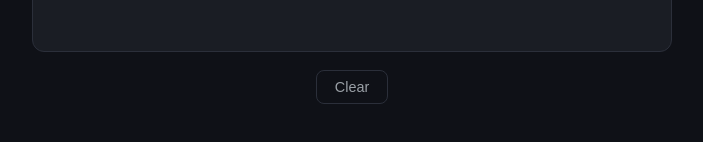
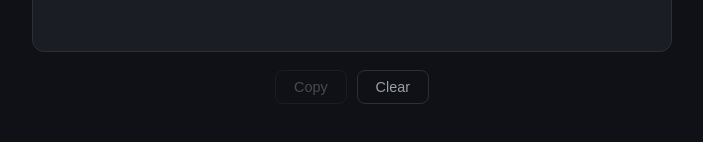
Before and after one commit to LokajithPT/mytutor, a React (Vite) app: page / in a window 1280 px wide. Shown: the part 516-658 px from the top of the page, without its empty margins (288-991 px from the left). Built offline with nearby package versions, Linux system fonts and the light colour scheme.

Commit message:
Refinements: re-enable punctuation/casing checks (Whisper emits them), caret auto-scroll, WPM+timer, copy button

```diff
--- a/src/App.jsx
+++ b/src/App.jsx
@@ -13,6 +13,7 @@ export default function App() {
 
   const [matches, setMatches] = useState([])
   const [grammarState, setGrammarState] = useState('idle') // idle | checking | error
+  const [copied, setCopied] = useState(false)
   const abortRef = useRef(null)
 
   // Grammar check runs on the finalized transcript (debounced), in Dictate
@@ -144,13 +145,26 @@ export default function App() {
             </section>
           )}
 
-          <button
-            className="clear"
-            onClick={asr.reset}
-            disabled={listening}
-          >
-            Clear
-          </button>
+          <div className="actions">
+            <button
+              className="clear"
+              onClick={async () => {
+                try {
+                  await navigator.clipboard.writeText(transcript)
+                  setCopied(true)
+                  setTimeout(() => setCopied(false), 1500)
+                } catch {
+                  /* clipboard unavailable */
+                }
+              }}
+              disabled={!transcript || listening}
+            >
+              {copied ? 'Copied!' : 'Copy'}
+            </button>
+            <button className="clear" onClick={asr.reset} disabled={listening}>
+              Clear
+            </button>
+          </div>
         </>
       ) : (
         <ReadingTest {...asr} />
--- a/src/components/ReadingTest.jsx
+++ b/src/components/ReadingTest.jsx
@@ -1,4 +1,4 @@
-import { useMemo, useState } from 'react'
+import { useEffect, useMemo, useRef, useState } from 'react'
 import MicButton from './MicButton'
 import { alignSpoken, tokenize } from '../lib/align'
 
@@ -19,6 +19,8 @@ export default function ReadingTest({
 }) {
   const [text, setText] = useState(SELF_INTRO)
   const [phase, setPhase] = useState('setup') // setup | running | done
+  const [elapsed, setElapsed] = useState(0)
+  const textBoxRef = useRef(null)
 
   const words = useMemo(() => tokenize(text), [text])
 
@@ -27,15 +29,37 @@ export default function ReadingTest({
     return alignSpoken(spoken, words, { finalize: phase === 'done' })
   }, [transcript, words, phase])
 
+  // Keep the word being read in view.
+  useEffect(() => {
+    const box = textBoxRef.current
+    if (!box) return
+    const el = box.querySelector('[data-current="true"]')
+    if (!el) return
+    box.scrollTo({
+      top: Math.max(0, el.offsetTop - box.clientHeight / 2),
+      behavior: 'smooth',
+    })
+  }, [pointer])
+
+  // Reading timer.
+  useEffect(() => {
+    if (phase !== 'running') return
+    const id = setInterval(() => setElapsed((s) => s + 1), 1000)
+    return () => clearInterval(id)
+  }, [phase])
+
   const correctCount = status.filter((s) => s === 'correct').length
   const missedCount = status.filter(
     (s) => s === 'missed' || s === 'incorrect',
   ).length
   const accuracy =
     words.length > 0 ? Math.round((correctCount / words.length) * 100) : 0
+  const wpm = elapsed >= 5 ? Math.round((correctCount / elapsed) * 60) : null
+  const clock = `${Math.floor(elapsed / 60)}:${String(elapsed % 60).padStart(2, '0')}`
 
   function begin() {
     if (!text.trim()) return
+    setElapsed(0)
     setPhase('running')
     start()
   }
@@ -117,12 +141,21 @@ export default function ReadingTest({
                 <span className="stat-bad">{missedCount} wrong/skipped</span>
               </>
             )}
+            <span className="stat-sep">·</span>
+            <span className="stat-dim">{clock}</span>
+            {wpm != null && (
+              <>
+                <span className="stat-sep">·</span>
+                <span className="stat-dim">{wpm} wpm</span>
+              </>
+            )}
           </div>
 
-          <div className="reading-text" aria-live="polite">
+          <div className="reading-text" ref={textBoxRef} aria-live="polite">
             {words.map((word, i) => (
               <span key={i}>
                 <span
+                  data-current={i === pointer && phase === 'running'}
                   className={`rw ${status[i]} ${
                     i === pointer && phase === 'running' ? 'current' : ''
                   }`}
--- a/src/index.css
+++ b/src/index.css
@@ -93,6 +93,11 @@ body {
 .clear:disabled {
   opacity: 0.4;
   cursor: not-allowed;
+}
+
+.actions {
+  display: flex;
+  gap: 10px;
 }
 
 .card.unsupported {
@@ -269,6 +274,7 @@ body {
 
 /* The paragraph, word by word — monkeytype style */
 .reading-text {
+  position: relative; /* anchor for offsetTop-based auto-scroll */
   width: 100%;
   min-height: 140px;
   max-height: 320px;
--- a/src/lib/grammar.js
+++ b/src/lib/grammar.js
@@ -1,8 +1,8 @@
 const ENDPOINT = 'https://api.languagetool.org/v2/check'
 
-// Categories we deliberately ignore: the transcript is verbatim, so missing
-// commas / capitalization are never flagged.
-const IGNORED_CATEGORIES = new Set(['PUNCTUATION', 'CASING'])
+// Whisper transcribes with proper capitalization and punctuation, so
+// PUNCTUATION/CASING issues are real mistakes worth flagging. (This filter
+// existed only for Vosk, whose output had neither.)
 
 /**
  * Returns grammar issues for `text` as a list of spans:
@@ -23,9 +23,7 @@ export async function checkGrammar(text, { lang = 'en-US', signal } = {}) {
   if (!res.ok) throw new Error(`grammar check failed: ${res.status}`)
 
   const data = await res.json()
-  return (data.matches || [])
-    .filter((m) => !IGNORED_CATEGORIES.has(m.rule?.category?.id))
-    .map((m) => ({
+  return (data.matches || []).map((m) => ({
     offset: m.offset,
     length: m.length,
     message: m.message,
```
Lines whose indentation alone changed are shown as unchanged.
